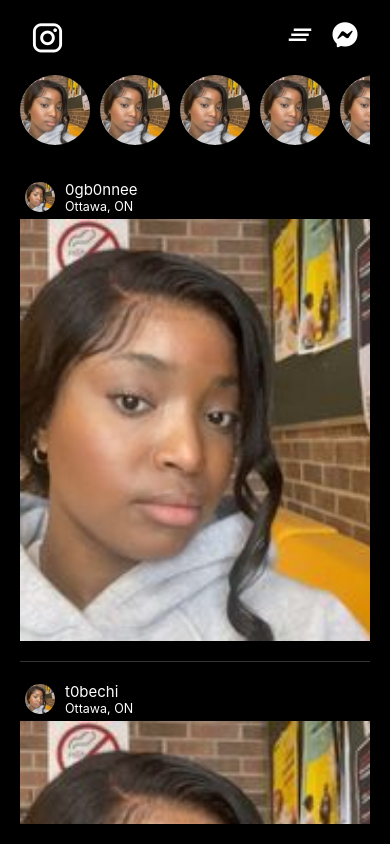
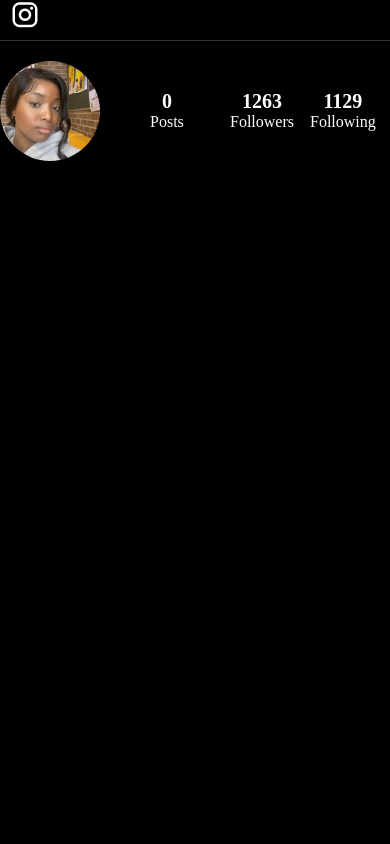
Before and after one commit to tobechinw/InstagramClone, a React Native app: screen / in a window 390 px wide. Built offline with nearby package versions, Linux system fonts and the light colour scheme.

Commit message:
refactoring

```diff
--- a/App.js
+++ b/App.js
@@ -39,9 +39,9 @@ export default function App() {
     // <UserScreen />
     // <RegisterScreen/>
     // <LogInScreen/>
-    <HomeScreen/>
+    // <HomeScreen/>
     // <SearchScreen/>
-    // <ProfileScreen/>
+    <ProfileScreen/>
   );
 }
 
--- a/app/screens/ProfileScreen.js
+++ b/app/screens/ProfileScreen.js
@@ -14,7 +14,10 @@ function ProfileScreen({username}) {
 }
 
 const styles = StyleSheet.create({
-    container: {}
+    container: {
+        marginBottom: 10,
+        marginLeft: 10
+    }
 })
 
 export default ProfileScreen;
```
